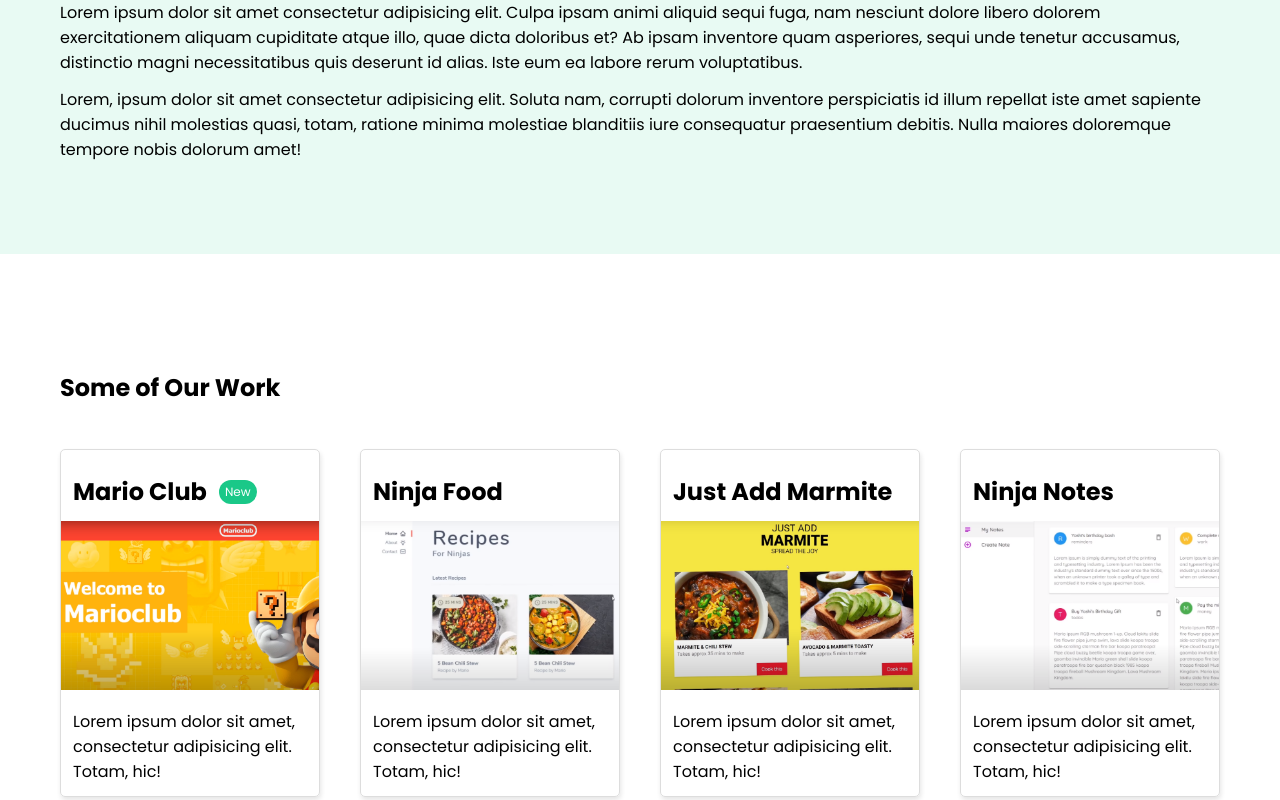
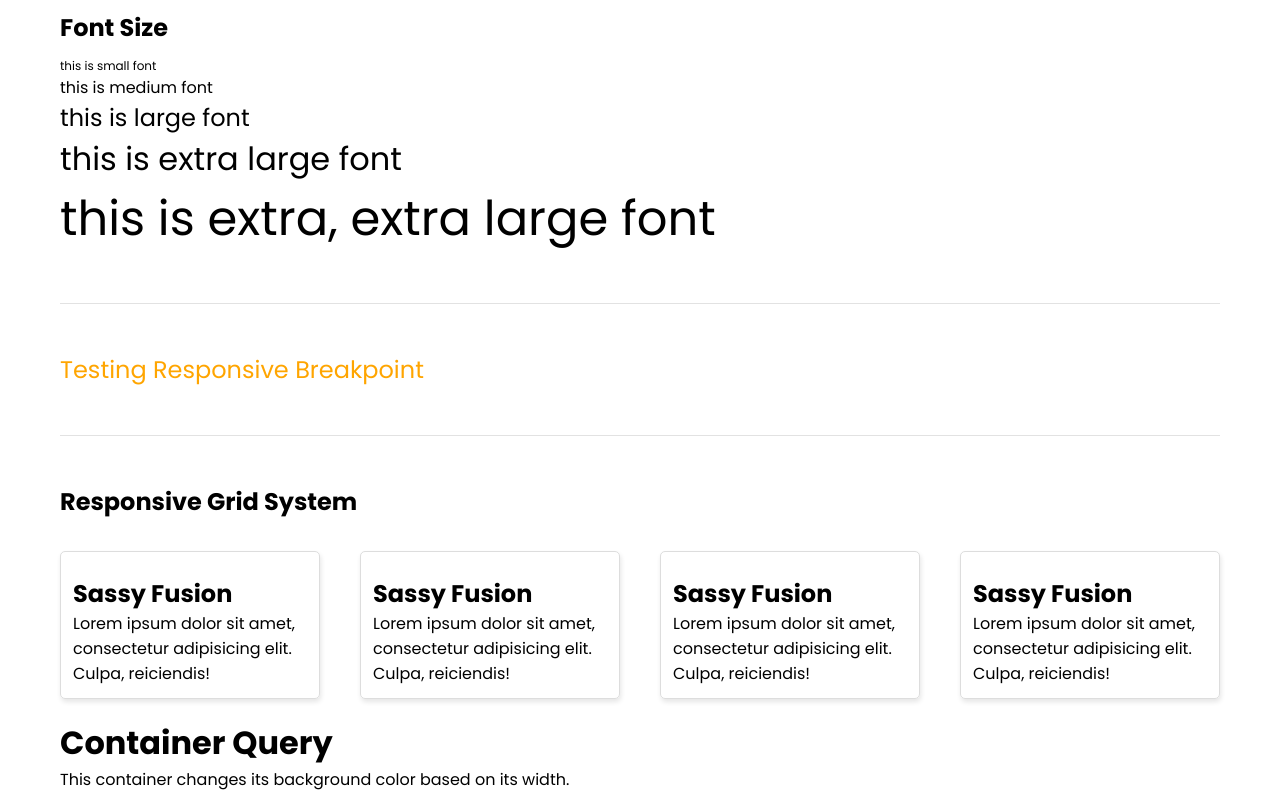
Before and after one commit to Erhahon-Imafidon/customStyling-library, a React (Vite) app: page / in a window 1280 px wide. Shown: the part 860-1660 px from the top of the page. Built offline with nearby package versions, Linux system fonts and the light colour scheme.

Commit message:
Setup container queries

```diff
--- a/src/App.tsx
+++ b/src/App.tsx
@@ -1,11 +1,12 @@
 import Home from './pages/Home.tsx';
-// import SassyPlayground from './pages/SassyPlayground.tsx'; // Uncomment this line to see the SassyPlayground in action
+import SassyPlayground from './pages/SassyPlayground.tsx'; // Uncomment this line to see the SassyPlayground in action
 // Then comment out the Home import above
 
 const App = () => {
     return (
         <>
-            <Home />
+            {/*<Home />*/}
+            <SassyPlayground />
         </>
     );
 };
--- /dev/null
+++ b/src/SassyFusion/_containerQueries.scss
@@ -0,0 +1,30 @@
+@use "sass:map";
+
+
+$container-queries: (
+        'xs': 20rem, // 320px
+        'sm': 24rem, // 384px
+        'md': 28rem, // 448px
+        'lg': 32rem, // 512px
+        'xl': 36rem, // 576px
+        '2xl': 42rem, // 672px
+        '3xl': 48rem, // 768px
+        '4xl': 56rem, // 896px
+        '5xl': 64rem, // 1024px
+        '6xl': 72rem, // 1152px
+        '7xl': 80rem, // 1280px
+);
+
+@mixin c-query($size) {
+  $min-width: map.get($container-queries, $size);
+  @container (min-width: $min-width) {
+    @content;
+  }
+}
+
+.containQuery {
+  @include c-query('md') {
+    background-color: aqua;
+    color: #9900ff;
+  }
+}
--- a/src/SassyFusion/index.scss
+++ b/src/SassyFusion/index.scss
@@ -5,6 +5,7 @@
 // base & layout
 @use 'base' as *;
 @use 'breakpoints' as *;
+@use "containerQueries" as *;
 @use 'grid' as *;
 
 // Colors
--- a/src/pages/SassyPlayground.tsx
+++ b/src/pages/SassyPlayground.tsx
@@ -20,14 +20,12 @@ const SassyPlayGround = () => {
             <main className="container">
                 <Cards />
                 <Separator />
-
                 <div style={{ marginTop: '10px' }}>
                     <h2>Colors</h2>
                     <Colors data={colorsData} />
                     <Colors data={colorsBgData} />
                     <Colors data={colorsVarData} />
                 </div>
-
                 <Separator />
                 <div>
                     <h2>Buttons</h2>
@@ -39,22 +37,16 @@ const SassyPlayGround = () => {
                         Complement
                     </a>
                 </div>
-
                 <Separator />
-
                 <div>
                     <h2 className="mt-2 mb-1">Font Size</h2>
                     <FontSize />
                 </div>
-
                 <Separator />
-
                 <p className="responsive-test font-lg">
                     Testing Responsive Breakpoint
                 </p>
-
                 <Separator />
-
                 <div>
                     <h2 className="mt-2 mb-1">Responsive Grid System</h2>
                     <div className="row gap-2 justify-center">
@@ -64,6 +56,14 @@ const SassyPlayGround = () => {
                         <GridLayout />
                     </div>
                 </div>
+                {/*Container Query*/}
+                <div className="containQuery">
+                    <h1 className="containQuery">Container Query</h1>
+                    <p>
+                        This container changes its background color based on its
+                        width.
+                    </p>
+                </div>
             </main>
         </>
     );
```
